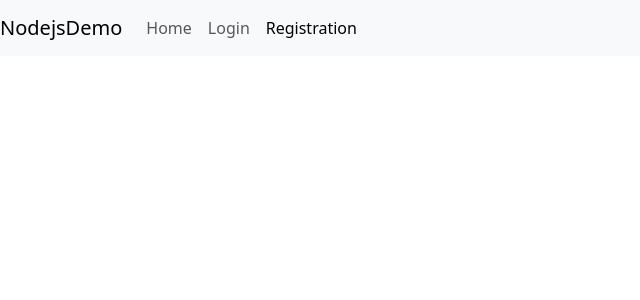
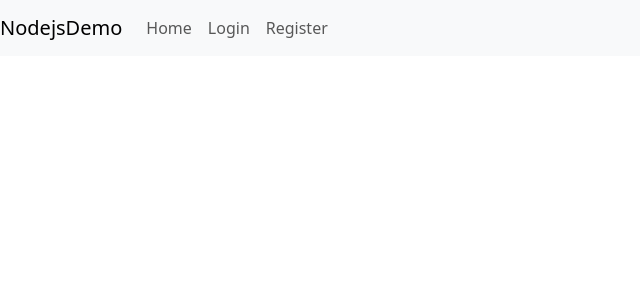
Before and after one commit to FrancisMingomba/nodejsDemo, a React (Create React App) app in the folder frontend/react-login/: page / in a window 1280 px wide. Shown: the top 300 px of the page, without its empty margins (0-640 px from the left). Built offline with nearby package versions, Linux system fonts and the light colour scheme.

Commit message:
Register form

```diff
--- a/frontend/react-login/src/App.js
+++ b/frontend/react-login/src/App.js
@@ -1,12 +1,9 @@
 import React, { Component } from "react";
-//import { Route, Redirect, Switch } from "react-router-dom";
 import { Routes, Route } from "react-router-dom";
 import NavBar from "./components/navBar";
-//import "./index.css";
-
 import "./App.css";
 import LoginForm from './components/loginForm';
-import Customers from "./components/customers";
+import RegisterForm from "./components/registerForm";
 
 class App extends Component {
   render() {
@@ -16,7 +13,7 @@
         <main className="container">
           <Routes>
             <Route path="login" Component={LoginForm} />
-            <Route path="customers" Component={Customers} />
+            <Route path="register" Component={RegisterForm} />
           </Routes>
         </main>
       </React.Fragment>
--- a/frontend/react-login/src/components/navBar.jsx
+++ b/frontend/react-login/src/components/navBar.jsx
@@ -27,8 +27,8 @@
           <NavLink className="nav-item nav-link" to="/login">
             Login
           </NavLink>
-          <NavLink className="nav-item nav-link" to="">
-            Registration
+          <NavLink className="nav-item nav-link" to="/register">
+            Register
           </NavLink>
 
         </div>
--- /dev/null
+++ b/frontend/react-login/src/components/registerForm.jsx
@@ -0,0 +1,40 @@
+import React  from 'react';
+import Joi from 'joi-browser';
+import Form from './form';
+
+
+class RegisterForm extends Form{
+    state = {
+        data: {username: "", password: "", name: ""},
+        errors: {}
+     };
+
+     schema = {
+        username: Joi.string().required().email().label("Username"),
+        password: Joi.string().required().min(5).label("Password"),
+        name: Joi.string().label("Name")
+     };
+
+     doSubmit = () =>{
+
+        //call the server
+        console.log("Submitted");
+
+     }
+
+    render() {
+        return (
+            <div>
+                <h1>Register</h1>
+                <form onSubmit={this.handleSubmit}>
+                    {this.renderInput("username", "Username")}
+                    {this.renderInput("password", "Password","password")}
+                    {this.renderInput("name", "Name")}
+                    {this.renderButton("Register")}
+                </form>
+            </div>
+        );
+    }
+}
+
+export default  RegisterForm;
```
